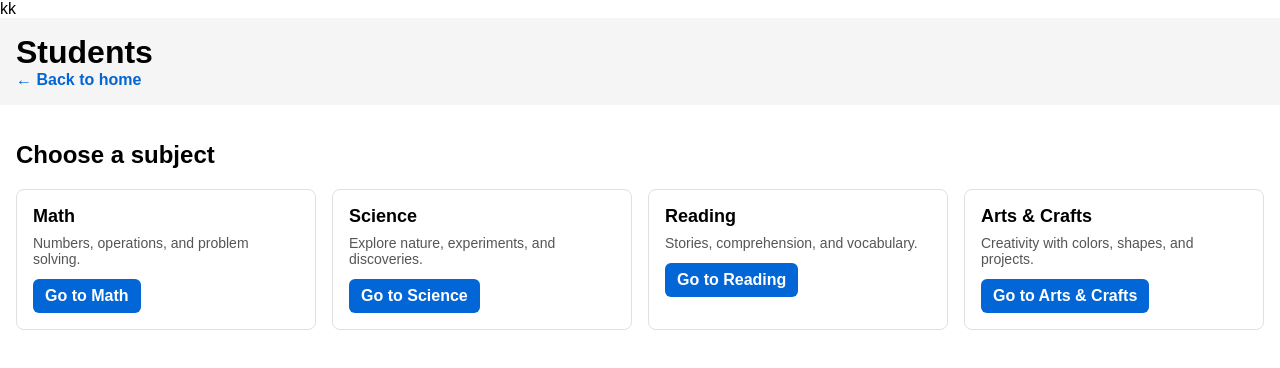
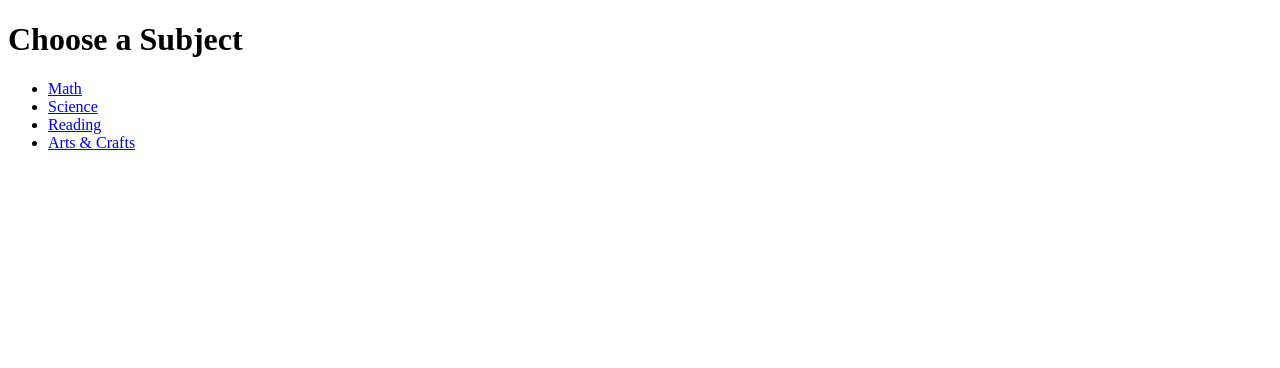
Before and after one commit to martin1988-asia/primary-lms, a plain HTML site: page students.html in a window 1280 px wide. Drawn offline with Linux system fonts and the light colour scheme.

Commit message:
Fixed Students hub flow with clean layout

```diff
--- a/students.html
+++ b/students.html
@@ -1,52 +1,16 @@
-kk<!DOCTYPE html>
+<!DOCTYPE html>
 <html lang="en">
 <head>
   <meta charset="UTF-8">
-  <title>Students – Choose a subject</title>
-  <meta name="viewport" content="width=device-width, initial-scale=1">
-  <style>
-    body { font-family: Arial, sans-serif; margin: 0; padding: 0; }
-    header { background: #f5f5f5; padding: 16px; }
-    header h1 { margin: 0; }
-    main { padding: 16px; }
-    .grid { display: grid; grid-template-columns: repeat(auto-fit, minmax(180px, 1fr)); gap: 16px; }
-    .card { border: 1px solid #e0e0e0; border-radius: 8px; padding: 16px; background: #fff; }
-    .card h2 { margin: 0 0 8px; font-size: 18px; }
-    .card p { margin: 0 0 12px; color: #555; font-size: 14px; }
-    .card a { display: inline-block; text-decoration: none; color: #fff; background: #0366d6; padding: 8px 12px; border-radius: 6px; font-weight: 600; }
-    nav a { text-decoration: none; color: #0366d6; font-weight: 600; }
-  </style>
+  <title>Students - Subjects</title>
 </head>
 <body>
-  <header>
-    <h1>Students</h1>
-    <nav><a href="index.html">← Back to home</a></nav>
-  </header>
-
-  <main>
-    <h2>Choose a subject</h2>
-    <div class="grid">
-      <div class="card">
-        <h2>Math</h2>
-        <p>Numbers, operations, and problem solving.</p>
-        <a href="math.html">Go to Math</a>
-      </div>
-      <div class="card">
-        <h2>Science</h2>
-        <p>Explore nature, experiments, and discoveries.</p>
-        <a href="science.html">Go to Science</a>
-      </div>
-      <div class="card">
-        <h2>Reading</h2>
-        <p>Stories, comprehension, and vocabulary.</p>
-        <a href="reading.html">Go to Reading</a>
-      </div>
-      <div class="card">
-        <h2>Arts & Crafts</h2>
-        <p>Creativity with colors, shapes, and projects.</p>
-        <a href="arts.html">Go to Arts & Crafts</a>
-      </div>
-    </div>
-  </main>
+  <h1>Choose a Subject</h1>
+  <ul>
+    <li><a href="math.html">Math</a></li>
+    <li><a href="science.html">Science</a></li>
+    <li><a href="reading.html">Reading</a></li>
+    <li><a href="arts.html">Arts & Crafts</a></li>
+  </ul>
 </body>
 </html>
```
Also changed, not shown: index.html (+13 -33 lines), math.html (+2 -18 lines).
